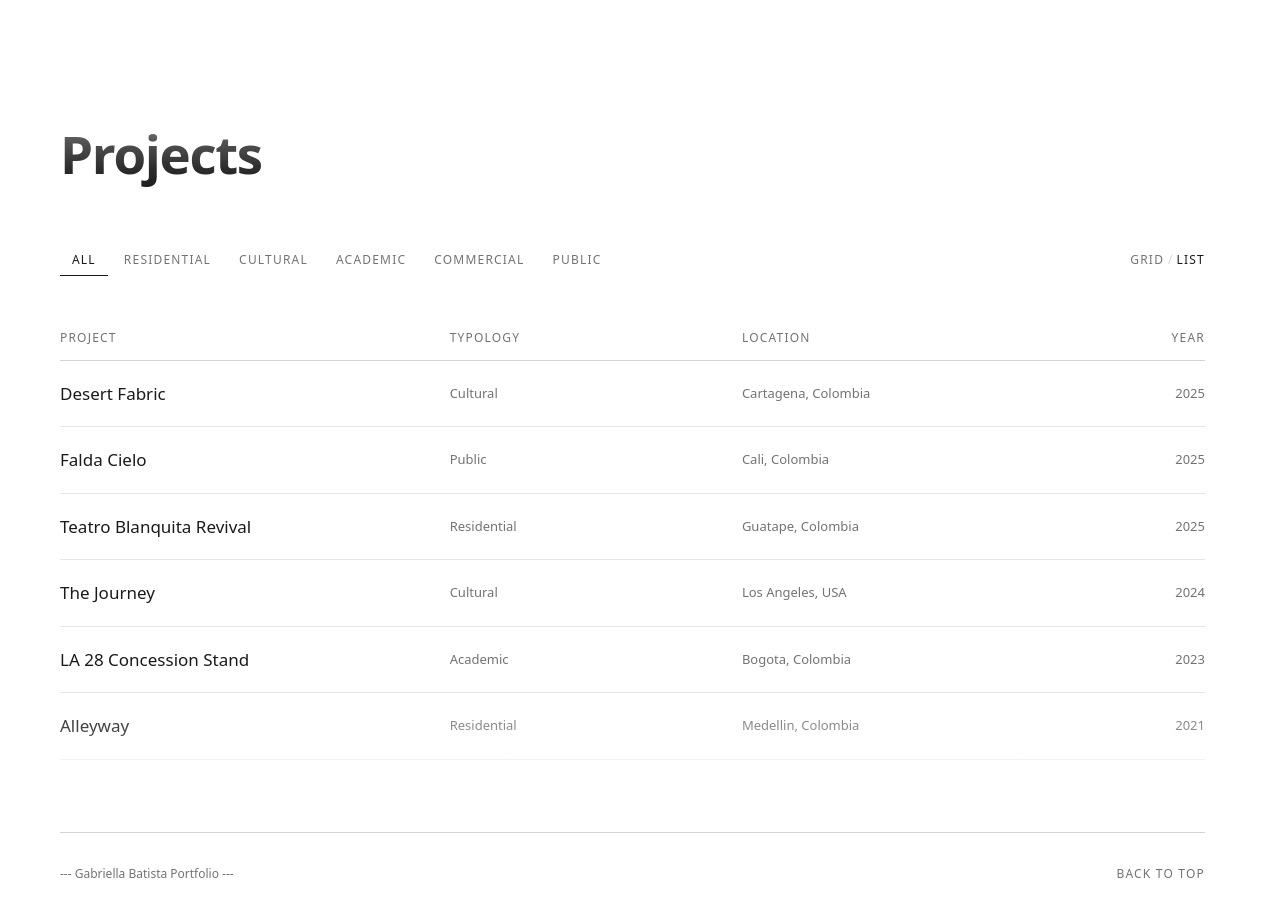
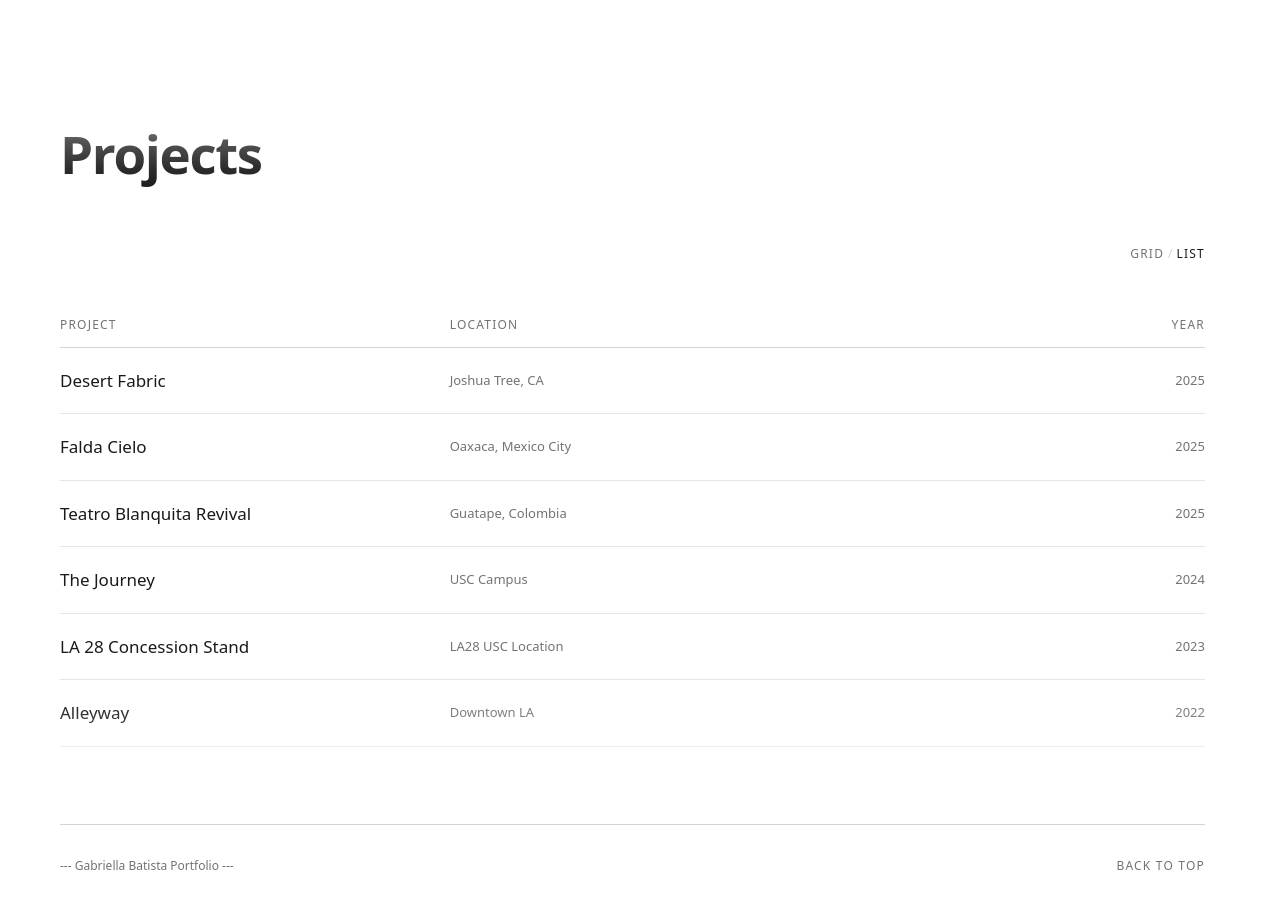
Before and after one commit to ndelias/gaby-s-portoflio, a Next.js app: page /projects in a window 1280 px wide. Both pictures are taken after a click on the button "LIST". Built offline with nearby package versions, Linux system fonts and the light colour scheme.

Commit message:
change bio, add details to each project, and remove unecessary details

```diff
--- a/src/app/projects/page.tsx
+++ b/src/app/projects/page.tsx
@@ -1,9 +1,8 @@
 "use client";
 
-import { useState, useMemo, useCallback } from "react";
+import { useMemo } from "react";
 import { GridContainer } from "@/components/layout/GridContainer";
 import { Section } from "@/components/layout/Section";
-import { ProjectFilter, type FilterCategory } from "@/components/project/ProjectFilter";
 import { ProjectGrid } from "@/components/project/ProjectGrid";
 import { ToggleGroup } from "@/components/navigation/ToggleGroup";
 import { Display } from "@/components/typography";
@@ -15,12 +14,6 @@ import type { ProjectViewMode } from "@/types";
 export default function ProjectsPage() {
   const { t } = useTranslation();
   const { projectViewMode, setProjectViewMode } = useViewMode();
-  const [activeFilter, setActiveFilter] = useState<FilterCategory>("all");
-
-  const filteredProjects = useMemo(() => {
-    if (activeFilter === "all") return projects;
-    return projects.filter((p) => p.typology === activeFilter);
-  }, [activeFilter]);
 
   const viewOptions = useMemo<{ value: ProjectViewMode; label: string }[]>(
     () => [
@@ -39,11 +32,7 @@ export default function ProjectsPage() {
           </Display>
         </div>
 
-        <div className="flex flex-col sm:flex-row items-start sm:items-center justify-between gap-4 mb-10 sm:mb-12">
-          <ProjectFilter
-            activeFilter={activeFilter}
-            onFilterChange={setActiveFilter}
-          />
+        <div className="flex justify-end mb-10 sm:mb-12">
           <ToggleGroup
             options={viewOptions}
             value={projectViewMode}
@@ -52,7 +41,7 @@ export default function ProjectsPage() {
         </div>
 
         <ProjectGrid
-          projects={filteredProjects}
+          projects={projects}
           viewMode={projectViewMode}
         />
       </GridContainer>
--- a/src/components/project/ProjectFilter.tsx
+++ /dev/null
@@ -1,53 +0,0 @@
-"use client";
-
-import { Tag } from "@/components/ui/Tag";
-import { useTranslation } from "@/hooks/useTranslation";
-import type { ProjectTypology } from "@/types";
-
-type FilterCategory = "all" | ProjectTypology;
-
-interface ProjectFilterProps {
-  activeFilter: FilterCategory;
-  onFilterChange: (filter: FilterCategory) => void;
-}
-
-const filterKeys: FilterCategory[] = [
-  "all",
-  "residential",
-  "cultural",
-  "academic",
-  "commercial",
-  "public",
-];
-
-export function ProjectFilter({
-  activeFilter,
-  onFilterChange,
-}: ProjectFilterProps) {
-  const { t } = useTranslation();
-
-  const labelMap: Record<FilterCategory, string> = {
-    all: t.projects.all,
-    residential: t.projects.residential,
-    cultural: t.projects.cultural,
-    academic: t.projects.academic,
-    commercial: t.projects.commercial,
-    public: t.projects.public,
-  };
-
-  return (
-    <div className="flex flex-wrap gap-1">
-      {filterKeys.map((key) => (
-        <Tag
-          key={key}
-          active={activeFilter === key}
-          onClick={() => onFilterChange(key)}
-        >
-          {labelMap[key]}
-        </Tag>
-      ))}
-    </div>
-  );
-}
-
-export type { FilterCategory };
--- a/src/components/project/ProjectGrid.tsx
+++ b/src/components/project/ProjectGrid.tsx
@@ -23,13 +23,10 @@ export function ProjectGrid({ projects, viewMode }: ProjectGridProps) {
           <div className="col-span-4">
             <Label>Project</Label>
           </div>
-          <div className="col-span-3">
-            <Label>{t.projects.typology}</Label>
-          </div>
-          <div className="col-span-3">
+          <div className="col-span-5">
             <Label>{t.projects.location}</Label>
           </div>
-          <div className="col-span-2 text-right">
+          <div className="col-span-3 text-right">
             <Label>{t.projects.year}</Label>
           </div>
         </div>
@@ -46,13 +43,10 @@ export function ProjectGrid({ projects, viewMode }: ProjectGridProps) {
                     {project.title}
                   </span>
                 </div>
-                <div className="sm:col-span-3 mt-1 sm:mt-0 flex items-center">
-                  <Caption>{t.projects[project.typology]}</Caption>
-                </div>
-                <div className="sm:col-span-3 flex items-center">
+                <div className="sm:col-span-5 mt-1 sm:mt-0 flex items-center">
                   <Caption>{project.location}</Caption>
                 </div>
-                <div className="sm:col-span-2 flex items-center sm:justify-end">
+                <div className="sm:col-span-3 flex items-center sm:justify-end">
                   <Caption>{project.year}</Caption>
                 </div>
               </div>
--- a/src/components/project/ProjectMeta.tsx
+++ b/src/components/project/ProjectMeta.tsx
@@ -12,7 +12,7 @@ export function ProjectMeta({ project }: ProjectMetaProps) {
   const { t } = useTranslation();
 
   const fields: { label: string; value: string | undefined }[] = [
-    { label: t.projects.typology, value: t.projects[project.typology] },
+    { label: t.projects.program, value: project.program },
     { label: t.projects.location, value: project.location },
     { label: t.projects.year, value: project.year },
 
--- a/src/components/project/index.ts
+++ b/src/components/project/index.ts
@@ -1,5 +1,4 @@
 export { ProjectCard } from "./ProjectCard";
-export { ProjectFilter } from "./ProjectFilter";
 export { ProjectGrid } from "./ProjectGrid";
 export { ProjectHero } from "./ProjectHero";
 export { ProjectMeta } from "./ProjectMeta";
--- a/src/data/projects.ts
+++ b/src/data/projects.ts
@@ -13,9 +13,9 @@ export const projects: Project[] = [
       es: "Una obra de arte habitable disenada para sentirse como si el propio desierto la hubiera creado.",
     },
     typology: "cultural",
-    location: "Cartagena, Colombia",
+    program: "Museum - Restaurant - Residency",
+    location: "Joshua Tree, CA",
     year: "2025",
-    client: "Municipal Government",
     heroImage: {
       src: "https://res.cloudinary.com/ddh4de7hy/image/upload/f_auto,q_auto:best,w_2400/desert-fabric-2025/site%20axonometric",
       alt: "Desert Fabric 2025 main view",
@@ -56,9 +56,9 @@ export const projects: Project[] = [
       es: "Un pabellon que traduce el volumen, movimiento y logica de la falda tehuana en forma arquitectonica.",
     },
     typology: "public",
-    location: "Cali, Colombia",
+    program: "Pavilion",
+    location: "Oaxaca, Mexico City",
     year: "2025",
-    client: "City of Cali",
     heroImage: {
       src: "https://res.cloudinary.com/ddh4de7hy/image/upload/f_auto,q_auto:best,w_2400/falda-cielo-2025/experiential-perspective",
       alt: "Falda Cielo experiential perspective",
@@ -123,7 +123,8 @@ export const projects: Project[] = [
       es: "Una capilla monolitica de piedra disenada como metafora espacial de los momentos transformadores de la vida.",
     },
     typology: "cultural",
-    location: "Los Angeles, USA",
+    program: "Outdoor Building Installation",
+    location: "USC Campus",
     year: "2024",
     heroImage: {
       src: "https://res.cloudinary.com/ddh4de7hy/image/upload/f_auto,q_auto:best,w_2400/the-journey/site-axonometric-color",
@@ -160,9 +161,9 @@ export const projects: Project[] = [
       es: "Un puesto de concesion flexible de madera para los Juegos Olimpicos de LA 2028, disenado como un punto de descanso emblematico.",
     },
     typology: "academic",
-    location: "Bogota, Colombia",
+    program: "LA28 Olympic Concession Stand",
+    location: "LA28 USC Location",
     year: "2023",
-    client: "Universidad Nacional",
     heroImage: {
       src: "https://res.cloudinary.com/ddh4de7hy/image/upload/f_auto,q_auto:best,w_2400/concession-stand-2023/perspective-view",
       alt: "LA 28 Concession Stand perspective view",
@@ -189,9 +190,9 @@ export const projects: Project[] = [
       es: "Una instalacion vertical donde la volumetria se define por el flujo de luz a traves de volumenes apilados y tallados.",
     },
     typology: "residential",
-    location: "Medellin, Colombia",
-    year: "2021",
-    client: "Private",
+    program: "Art Installation",
+    location: "Downtown LA",
+    year: "2022",
     heroImage: {
       src: "https://res.cloudinary.com/ddh4de7hy/image/upload/f_auto,q_auto:best,w_2400/alleyway-2021/perspective-views",
       alt: "Alleyway perspective views",
--- a/src/data/translations.ts
+++ b/src/data/translations.ts
@@ -15,15 +15,9 @@ export const translations: Translations = {
     },
     projects: {
       title: "Projects",
-      all: "All",
-      residential: "Residential",
-      cultural: "Cultural",
-      academic: "Academic",
-      commercial: "Commercial",
-      public: "Public",
       grid: "Grid",
       list: "List",
-      typology: "Typology",
+      program: "Program",
       location: "Location",
       year: "Year",
 
@@ -37,9 +31,9 @@ export const translations: Translations = {
       experience: "Experience",
       contact: "Contact",
       bio: [
-        "Gaby is an architect based in Bogota, Colombia, working across residential, cultural, and public projects. Her practice focuses on the relationship between built form and landscape, seeking spatial clarity through material honesty and restrained composition.",
-        "Her work draws from the traditions of Latin American modernism while engaging contemporary questions of sustainability, community, and place. Each project begins with close attention to site, climate, and the daily patterns of inhabitation.",
-        "She holds a Master of Architecture from Universidad Nacional de Colombia and has practiced with studios in Bogota, Medellin, and Zurich.",
+        "Hi, my name is Gaby! As a designer I have found a strong interest in education, healthcare, exhibition and installation projects. All of these typologies draw my intention for their ability to truly impact individual lived experiences. I am driven by a belief that art and design should feel accessible, inclusive, and deeply connected to the people who experience them.",
+        "My professional experience spans architectural design, exhibition development, and museum experiences. I have contributed to commercial, healthcare, residential, and curatorial projects through 3D modeling, rendering, and technical drawing, while also designing vitrines and translating curatorial concepts into spatial experiences for exhibitions.",
+        "Across all of my work, I approach architecture as more than form-making; I see it as a medium for connection. My design process is rooted in research, spatial awareness, and a desire to create environments that foster curiosity, reflection, and shared experience.",
       ],
       linkedinCta: "Connect with me on",
       resumeCta: "download my",
@@ -107,15 +101,9 @@ export const translations: Translations = {
     },
     projects: {
       title: "Proyectos",
-      all: "Todos",
-      residential: "Residencial",
-      cultural: "Cultural",
-      academic: "Academico",
-      commercial: "Comercial",
-      public: "Publico",
       grid: "Cuadricula",
       list: "Lista",
-      typology: "Tipologia",
+      program: "Programa",
       location: "Ubicacion",
       year: "Ano",
 
@@ -129,9 +117,9 @@ export const translations: Translations = {
       experience: "Experiencia",
       contact: "Contacto",
       bio: [
-        "Gaby es una arquitecta con base en Bogota, Colombia, trabajando en proyectos residenciales, culturales y publicos. Su practica se enfoca en la relacion entre forma construida y paisaje, buscando claridad espacial a traves de honestidad material y composicion contenida.",
-        "Su trabajo se nutre de las tradiciones del modernismo latinoamericano mientras aborda preguntas contemporaneas de sostenibilidad, comunidad y lugar. Cada proyecto comienza con atencion cercana al sitio, clima y los patrones cotidianos de habitacion.",
-        "Tiene una Maestria en Arquitectura de la Universidad Nacional de Colombia y ha practicado con estudios en Bogota, Medellin y Zurich.",
+        "¡Hola, mi nombre es Gaby! Como diseñadora he encontrado un fuerte interés en proyectos de educación, salud, exposiciones e instalaciones. Todas estas tipologías captan mi atención por su capacidad de impactar verdaderamente las experiencias vividas de las personas. Me impulsa la convicción de que el arte y el diseño deben sentirse accesibles, inclusivos y profundamente conectados con quienes los experimentan.",
+        "Mi experiencia profesional abarca el diseño arquitectónico, el desarrollo de exposiciones y experiencias museísticas. He contribuido a proyectos comerciales, de salud, residenciales y curatoriales a través del modelado 3D, renderizado y dibujo técnico, además de diseñar vitrinas y traducir conceptos curatoriales en experiencias espaciales para exposiciones.",
+        "En todo mi trabajo, abordo la arquitectura como algo más que la creación de formas; la veo como un medio de conexión. Mi proceso de diseño está enraizado en la investigación, la conciencia espacial y el deseo de crear entornos que fomenten la curiosidad, la reflexión y la experiencia compartida.",
       ],
       linkedinCta: "Conecta conmigo en",
       resumeCta: "descarga mi",
--- a/src/types/project.ts
+++ b/src/types/project.ts
@@ -28,6 +28,7 @@ export interface Project {
     es: string;
   };
   typology: ProjectTypology;
+  program?: string;
   location: string;
   year: string;
 
```
Also changed, not shown: src/types/locale.ts (+1 -7 lines).
